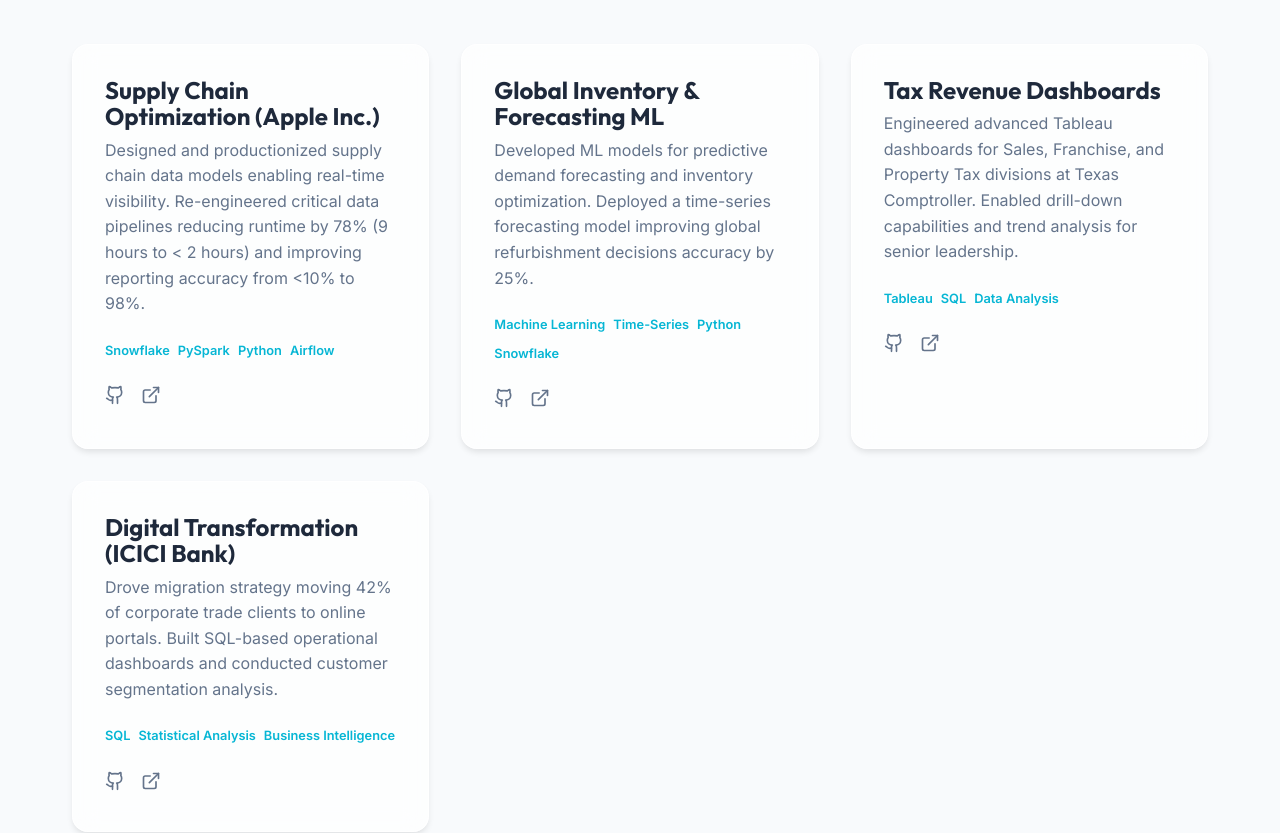
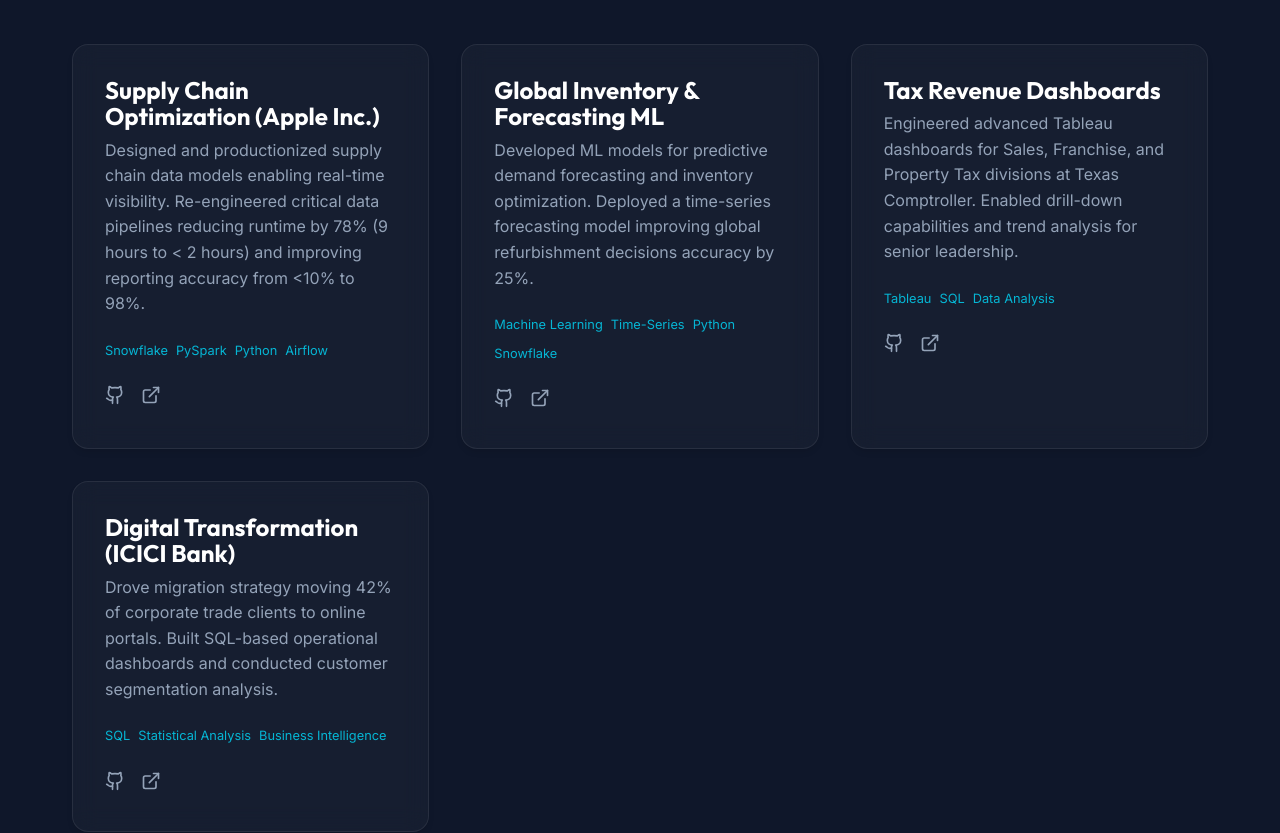
Before and after one commit to arunakgudivada-del/Aruna_website, a React (Vite) app: page / in a window 1280 px wide. Shown: the part 2297-3130 px from the top of the page. Built offline with nearby package versions, Linux system fonts and the light colour scheme.

Commit message:
Revert to Dark Theme

```diff
--- a/src/index.css
+++ b/src/index.css
@@ -1,14 +1,14 @@
 :root {
-  --bg-dark: #f8fafc;
-  --bg-darker: #f1f5f9;
+  --bg-dark: #0f172a;
+  --bg-darker: #020617;
   --primary: #8b5cf6;
   --secondary: #ec4899;
   --accent: #06b6d4;
-  --text-main: #1e293b;
-  --text-muted: #64748b;
-  --glass-bg: rgba(255, 255, 255, 0.7);
-  --glass-border: rgba(255, 255, 255, 0.8);
-  --glass-shadow: 0 4px 6px -1px rgba(0, 0, 0, 0.1), 0 2px 4px -1px rgba(0, 0, 0, 0.06);
+  --text-main: #f8fafc;
+  --text-muted: #94a3b8;
+  --glass-bg: rgba(255, 255, 255, 0.03);
+  --glass-border: rgba(255, 255, 255, 0.08);
+  --glass-shadow: 0 8px 32px 0 rgba(0, 0, 0, 0.37);
 
   --font-heading: 'Outfit', sans-serif;
   --font-body: 'Inter', sans-serif;
@@ -53,7 +53,7 @@
   font-family: var(--font-heading);
   font-weight: 700;
   line-height: 1.1;
-  color: var(--text-main);
+  color: #fff;
   margin-bottom: 1rem;
 }
 
@@ -127,13 +127,13 @@
 }
 
 .btn-outline {
-  background: rgba(255, 255, 255, 0.2);
-  border-color: var(--primary);
+  background: rgba(255, 255, 255, 0.05);
+  border-color: var(--glass-border);
   color: var(--text-main);
 }
 
 .btn-outline:hover {
-  background: rgba(255, 255, 255, 0.5);
+  background: rgba(255, 255, 255, 0.1);
   border-color: var(--text-main);
 }
 
@@ -150,7 +150,7 @@
 }
 
 .glass-panel:hover {
-  border-color: var(--primary);
+  border-color: rgba(255, 255, 255, 0.2);
 }
 
 /* Navigation */
@@ -165,7 +165,7 @@
 }
 
 .navbar.scrolled {
-  background: rgba(255, 255, 255, 0.8);
+  background: rgba(15, 23, 42, 0.8);
   backdrop-filter: blur(10px);
   padding: 1rem 0;
   border-bottom: 1px solid var(--glass-border);
@@ -253,7 +253,6 @@
   transform: translateX(-50%);
   opacity: 0.7;
   animation: bounce 2s infinite;
-  color: var(--text-muted);
 }
 
 /* Skills */
@@ -269,18 +268,17 @@
 }
 
 .skill-tag {
-  background: rgba(255, 255, 255, 0.5);
+  background: rgba(255, 255, 255, 0.05);
   padding: 0.5rem 1rem;
   border-radius: 9999px;
   font-size: 0.9rem;
-  border: 1px solid var(--primary);
-  color: var(--text-main);
+  border: 1px solid var(--glass-border);
   transition: all 0.3s ease;
 }
 
 .skill-tag:hover {
   background: rgba(139, 92, 246, 0.2);
-  border-color: var(--secondary);
+  border-color: var(--primary);
 }
 
 /* Projects */
@@ -303,7 +301,6 @@
 .tech-badge {
   font-size: 0.8rem;
   color: var(--accent);
-  font-weight: 600;
 }
 
 .project-links {
@@ -317,7 +314,7 @@
 }
 
 .icon-link:hover {
-  color: var(--primary);
+  color: #fff;
 }
 
 /* Experience */
@@ -369,15 +366,13 @@
 .social-links a {
   padding: 1rem;
   border-radius: 50%;
-  background: rgba(255, 255, 255, 0.5);
+  background: rgba(255, 255, 255, 0.03);
   border: 1px solid var(--glass-border);
-  color: var(--text-main);
 }
 
 .social-links a:hover {
   background: var(--primary);
   border-color: var(--primary);
-  color: white;
 }
 
 /* Media Queries */
@@ -431,7 +426,7 @@
 }
 
 .education-card .company {
-  color: var(--text-main);
+  color: #fff;
   margin-bottom: 0.25rem;
 }
 
```
